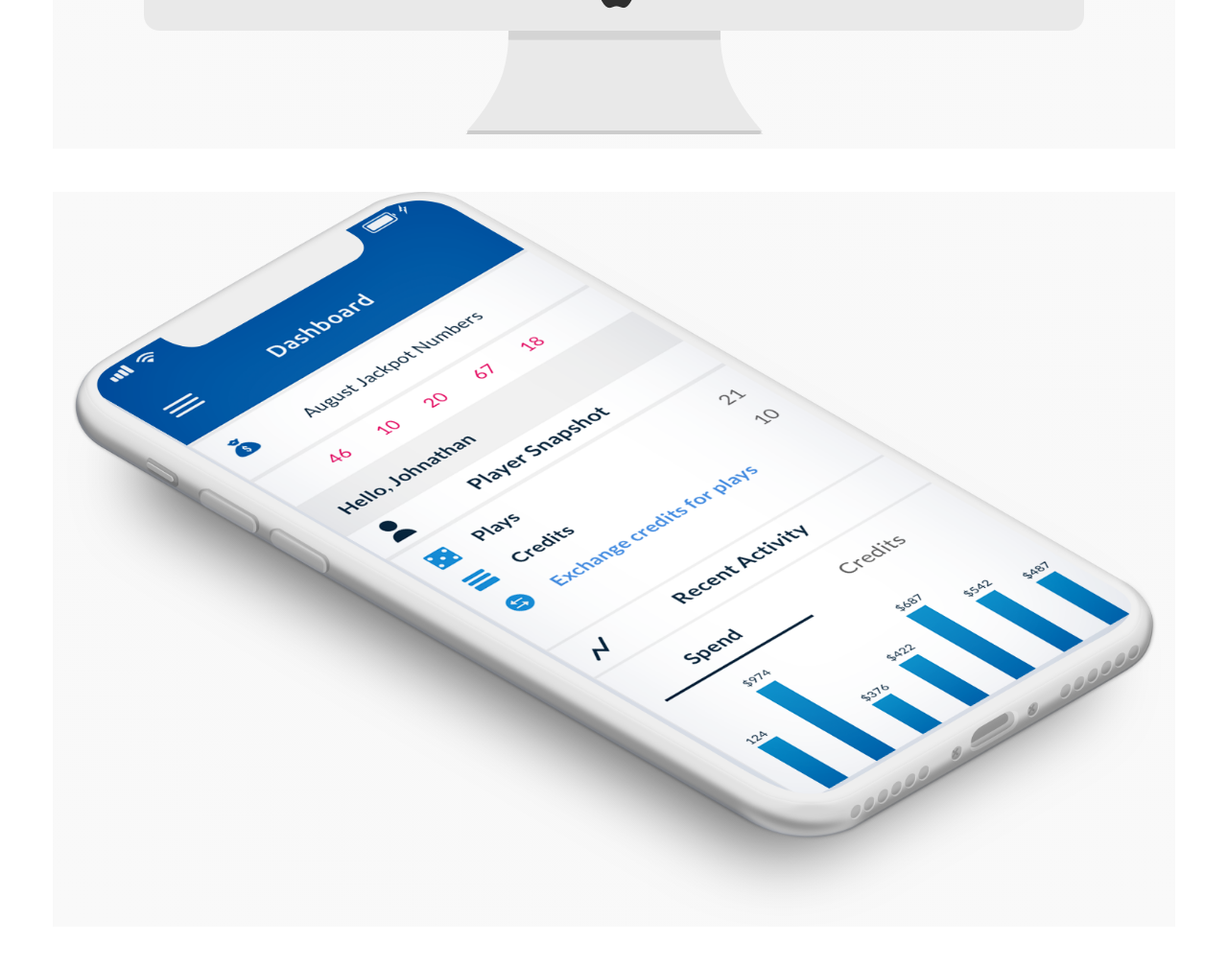
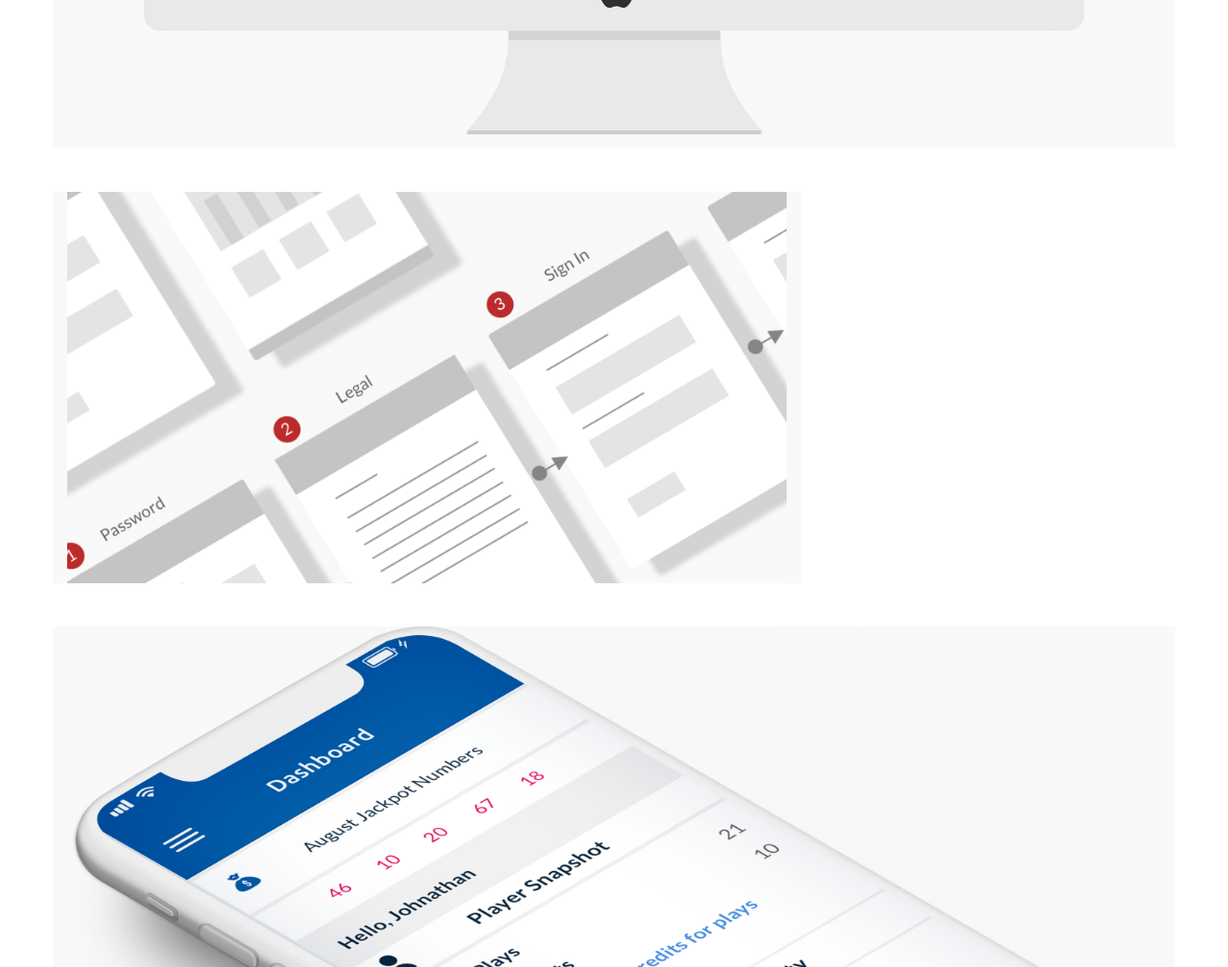
Before and after one commit to jmills312/portfolio, a PHP site: page / in a window 1280 px wide. Shown: the part 2798-3806 px from the top of the page at 96% size. Run offline with PHP 8.4, Linux system fonts and the light colour scheme; some libraries are stand-ins or nearby versions.

Commit message:
Add new portfolio piece

```diff
--- a/assets/css/main.css
+++ b/assets/css/main.css
@@ -287,6 +287,9 @@ nav ul li a:hover {
 .folio {
   background: radial-gradient(#F8F8F8, #F9F9F9);
   text-align: center;
+}
+.folio-user {
+  background: #A2CAEE;
 }
 .short-mocks {
   background: radial-gradient(#F8F8F8, #F9F9F9);
--- a/portfolio.php
+++ b/portfolio.php
@@ -30,7 +30,7 @@
 				</div><!--/col xs 12-->
 			</a>
 		</div><!--/row-->
-		<!-- SAVEUP MODAL -->
+		<!-- CNVR MEDIA MODAL -->
 		<div tabindex="-1" class="modal fade" id="myModal4" role="dialog" aria-hidden="true" aria-labelledby="myModalLabel">
 		  <div class="modal-dialog">
 		    <div class="modal-content">
@@ -115,8 +115,93 @@
 		  </div><!-- /.modal-dialog -->
 		</div><!-- /.modal -->
 
+		<div class="row m-bottom2">
+			<a data-target="#myModal7" data-toggle="modal">
+				<div class="col-sm-8 folio" data-aos="fade-left" data-aos-duration="1000">
+				<img class="img-responsive" src="assets/img/portfolio/user_flow.png" alt="New userflow for Conversant app">
+				</div>
+			</a>
+		</div>
+		<!-- USER FLOW MODAL -->
+		<div tabindex="-1" class="modal fade" id="myModal7" role="dialog" aria-hidden="true" aria-labelledby="myModalLabel">
+		  <div class="modal-dialog">
+		    <div class="modal-content">
+		      <div class="modal-header">
+		      	<div class="row">
+		      		<div class="col-xs-4">
+		        	<h4 class="modal-title" id="myModalLabel">New User Sign in</h4>
+		        	</div>
+		        	<div class="col-sm-2 col-sm-offset-6">
+		        		<button class="btn btn-modal close" type="button" data-dismiss="modal">X</button>
+		        	</div>
+		        </div><!--row-->
+		      </div>
+		      <div class="modal-body">
+		      	<div class="container-fluid">
+		      		<div class="row m-bottom2">
+		      			<div class="col-sm-12">
+		      				<img class="img-responsive" src="assets/img/portfolio/modal/saveup.png" alt="saveup screens">
+		      			</div>
+		      		</div>
+		      		<div class="row m-bottom2">
+		      			<div class="col-sm-2">
+		        			<h5>Role</h5>
+		        			<p>UI/UX</p>
+		        		</div>
+		      			<div class="col-sm-2 col-sm-offset-1">
+		        			<h5>Technologies</h5>
+		        			<p>Axure, Sketch</p>
+		        		</div>
+								<div class="col-sm-2 col-sm-offset-1">
+									<h5>Timeline</h5>
+									<p>3 days</p>
+								</div>
+		      		</div>
+		      		<div class="row m-bottom2">
+		      			<div class="col-sm-7">
+		      				<p><span class="bold-inline">Background:</span> Product noticed that there had been a significant decrease with new clients singing into Conversant Access. While this was not a large project, the results from a  more streamlined sign in process could have a significant long-term impact on client usage in Access.</p>
+		      				<p>Unfortunately data could not be obtained to determine the exact drop off point. Therefore a full assessment of the entire sign in process was necessary.</p>
+		      			</div>
+		      		</div>
+		      		<div class="row m-bottom2">
+		      			<div class="col-sm-9">
+		      				<p class="m-bottom"><span class="bold-inline">Role:</span> My initial research involved getting product to assign me dummy client credentials. A few things jumped out with my initial research:</p>
+		      				<ul>
+		      					<li>First - I noticed the welcome email was not formatted in a reader friendly way -- the link into Accesss was buried in an unnecessarily long block of text.</li>
+		      					<li>Second - the client users are forced through accepting a legal terms and conditions page</li>
+		      					<li>Third - the users are forced into a third step to login, after setting their password and accepting legal</li>
+		      				</ul>
+		      			</div>
+		      		</div>
 
+		      		<div class="row m-bottom2">
+		      			<div class="col-sm-9">
+		      				<p class="m-bottom"><span class="bold-inline">Old userflow:</span></p><p>1). Users enter their email, Set Password, and Confirm Password 2). Scroll to the bottom of a three page t&c page 3). Enter Usernam and New Password 4). Land on Dashboard<img class="img-responsive" src="assets/img/portfolio/old_user_flow.png" alt="old user flow for cnvr access"></p>
+		      				<p class="m-bottom"><span class="bold-inline">New userflow:</span> </p> <p>1). Enter Password and Confirm Password (no email is necessary since they have received the secure sign in email from Conversant). Check the accept t&c box, with option to view legal t&C in another tab. 2). Land on Dashboard<img class="img-responsive" src="assets/img/portfolio/new_user_flow.png" alt="New user flow for cnvr access"></p>
+		      			</div>
+		      		</div>
 
+		      		<div class="row m-bottom2">
+		      			<div class="col-sm-9">
+		      				<p class="m-bottom"><span class="bold-inline">Results:</span>
+		      				<ul>
+		      					<li>Utilized recently designed notification emails as a template to send to new client users</li>
+		      					<li>Got legal approval to allow users to accept terms and conditions through a checkbox on the first step. Optionally they can view t&c in another tab</li>
+		      					<li>Worked with engineering to combine setting the password (userflow screen 1 and userflow screen 3) and loggin in</li>
+		      				</ul>
+		      				These main points allowed us to present client users with a more polished email, and force them into one step for loggin in.
+		      				</p>
+		      			</div>
+		      		</div>
+
+		      	</div>
+		      </div>
+		      <div class="modal-footer">
+		        <button class="btn btn-modal" type="button" data-dismiss="modal">Close</button>
+		      </div>
+		    </div><!-- /.modal-content -->
+		  </div><!-- /.modal-dialog -->
+		</div><!-- /.modal -->
 
 		<div class="row m-bottom2">
 			<a data-target="#myModal" data-toggle="modal">
```
Also changed, not shown: assets/img/portfolio/new_user_flow.png (added), assets/img/portfolio/old_user_flow.png (added), assets/img/portfolio/user_flow.png (added), assets/img/portfolio/user_flow.svg (added).
